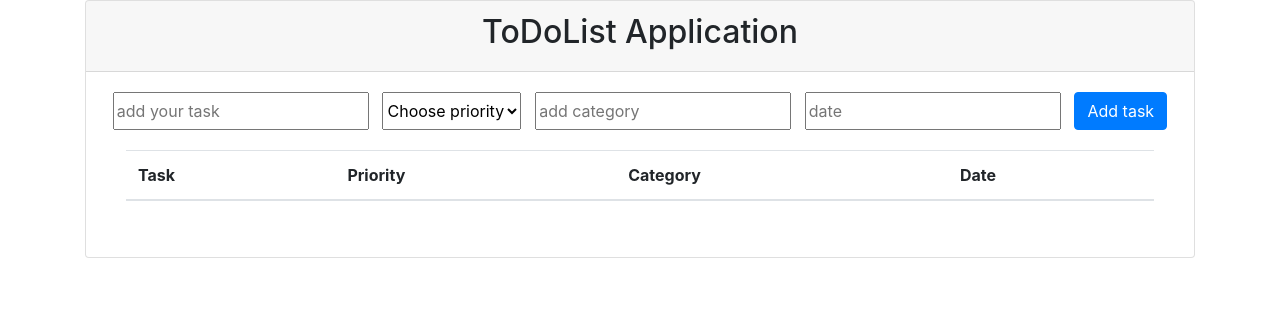
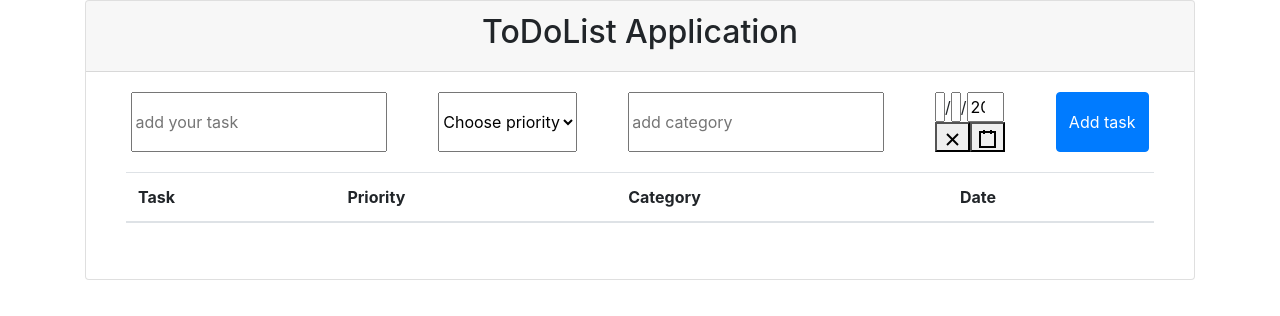
Before and after one commit to eaonufriychuk/toDoLIst, a React (Create React App) app: page / in a window 1280 px wide. Shown: the top 316 px of the page. Built offline with nearby package versions, Linux system fonts and the light colour scheme.

Commit message:
Initial commit

```diff
--- a/package.json
+++ b/package.json
@@ -6,7 +6,7 @@
     "bootstrap": "^4.1.1",
     "react": "^16.3.2",
     "react-calendar": "^2.15.2",
-    "react-datepicker": "^1.5.0",
+    "react-date-picker": "^6.10.4",
     "react-datetime": "^2.14.0",
     "react-dom": "^16.4.1",
     "react-scripts": "1.1.4",
--- a/src/App.jsx
+++ b/src/App.jsx
@@ -12,13 +12,25 @@ class App extends Component {
         },
     };
 
-    addItem = (text, priority, category, data) => {
-        if(text && priority && category && data) {
+    formatDate = (date) => {
+        let d = new Date(date),
+            month = '' + (d.getMonth() + 1),
+            day = '' + d.getDate(),
+            year = d.getFullYear();
+
+        if (month.length < 2) month = '0' + month;
+        if (day.length < 2) day = '0' + day;
+
+        return [day, month, year].join('.');
+    };
+
+    addItem = (text, priority, category, date) => {
+        if(text && priority && category && date) {
             const newItem = {
                 text: text,
                 priority: priority,
                 category: category,
-                data: data
+                date: this.formatDate(date)
             };
 
             this.setState({toDoList: [...this.state.toDoList, newItem]})
--- a/src/components/TaskBar/TaskBar.jsx
+++ b/src/components/TaskBar/TaskBar.jsx
@@ -1,4 +1,7 @@
 import React, {Component, Fragment} from 'react';
+
+import DatePicker from 'react-date-picker';
+
 import './TaskBar.css';
 
 export default class TaskBar extends Component {
@@ -6,7 +9,7 @@ export default class TaskBar extends Component {
         task: "",
         priority: "",
         category: "",
-        data: ""
+        date: new Date(),
     };
 
     handleChangeTask = (event) => {
@@ -20,18 +23,19 @@ export default class TaskBar extends Component {
     handleChangeCategory = (event) => {
         this.setState({category: event.target.value})
     };
-    handleChangeData = (event) => {
-        this.setState({data: event.target.value})
-    };
+
     handleSubmit = (event) => {
         const {addItem} = this.props;
         addItem(...Object.values(this.state));
         this.setState({
             task: "",
-            category: "",
-            data: ""
+            category: ""
         });
         event.preventDefault();
+    };
+
+    handleChangeDate = (date) => {
+        this.setState({date});
     };
 
     render() {
@@ -50,7 +54,10 @@ export default class TaskBar extends Component {
                     </select>
                     <input onChange={this.handleChangeCategory} name="category" type="category"
                            placeholder="add category" required/>
-                    <input onChange={this.handleChangeData} name="date" type="text" placeholder="date" required/>
+                    <DatePicker
+                        onChange={this.handleChangeDate}
+                        value={this.state.date}
+                    />
                     <input className="btn btn-primary" type="submit" value="Add task"/>
                 </form>
             </Fragment>
--- a/src/components/TaskList/TaskList.jsx
+++ b/src/components/TaskList/TaskList.jsx
@@ -22,7 +22,7 @@ export default (props) => {
                                 <td>{task.text}</td>
                                 <td>{task.priority}</td>
                                 <td>{task.category}</td>
-                                <td>{task.data}</td>
+                                <td>{task.date}</td>
                             </tr>
                         )
                     })}
```
Also changed, not shown: src/logo.svg (added), 1 other file (tests, documents, lock files or other folders).
